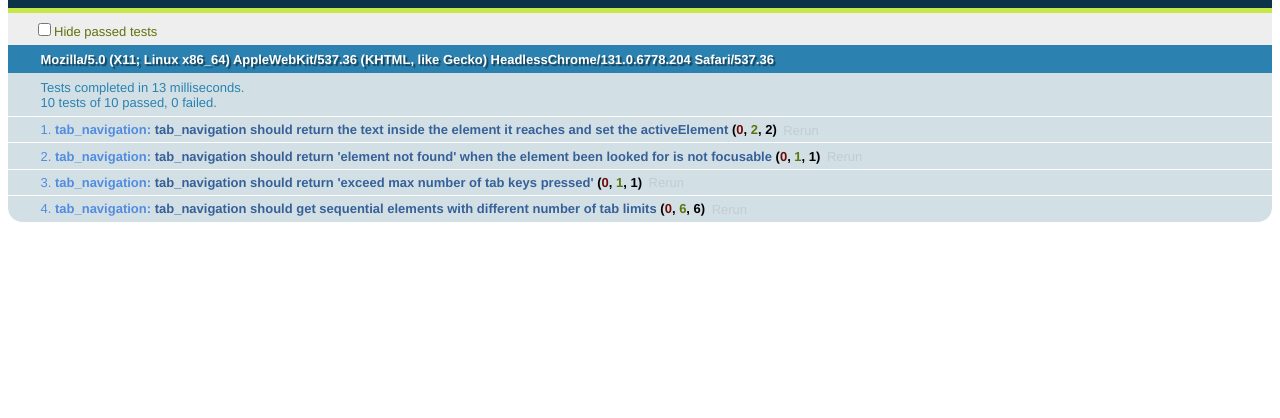
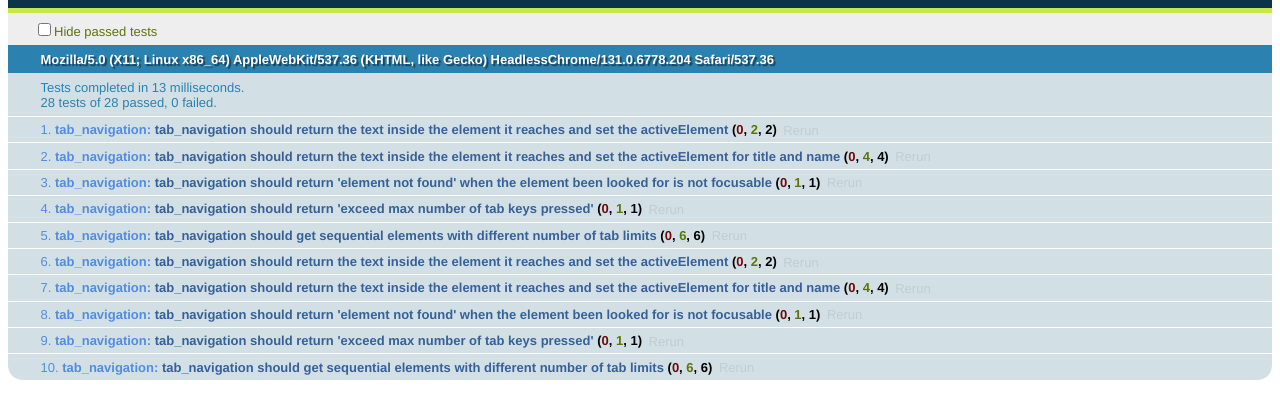
Before and after one commit to watinha/Pyccuracy-Accessibility-Actions, a plain HTML site: page js_codes_tests/index.html in a window 1280 px wide. Shown: the part 48-466 px from the top of the page. Drawn offline with Linux system fonts and the light colour scheme.

Commit message:
Also looks for name and titles within elements. First running actions COMPLETED

```diff
--- a/js_codes/tab_navigation.js
+++ b/js_codes/tab_navigation.js
@@ -42,6 +42,10 @@ function tab_navigation(element_text, tab_limit){
         focusable_nodes[cont].focus();
         if (focusable_nodes[cont].innerHTML.search(element_text) >= 0)
             return element_text;
+        if(focusable_nodes[cont].title && focusable_nodes[cont].title.search(element_text) >= 0)
+            return element_text;
+        if(focusable_nodes[cont].name && focusable_nodes[cont].name.search(element_text) >= 0)
+            return element_text;
     }
     if((cont - current_index) == tab_limit)
         return this.constants.TAB_LIMIT_EXCEEDED;
--- a/js_codes_tests/index.html
+++ b/js_codes_tests/index.html
@@ -30,6 +30,7 @@
       <a href="#link5">link 5</a>
       <form action="index_submit" method="get" accept-charset="utf-8">
           <input name="textinput" value=""></input>
+          <input title="textinput2" name="" value=""></input>
           <input type="submit" value="Continue &rarr;" />
       </form>
       <h2>Fourth header</h2>
--- a/js_codes_tests/test_tab_navigation.js
+++ b/js_codes_tests/test_tab_navigation.js
@@ -8,6 +8,16 @@ document.addEventListener("load", function(e){
         equal(result, "first button");
         var button_element = document.getElementsByTagName("button")[0];
         equal(document.activeElement, button_element);
+    });
+
+    test("tab_navigation should return the text inside the element it reaches and set the activeElement for title and name", function(){
+        var result = tab_navigation("textinput");
+        equal(result, "textinput");
+        equal(document.activeElement.name, "textinput");
+
+        result = tab_navigation("textinput2");
+        equal(result, "textinput2");
+        equal(document.activeElement.title, "textinput2");
     });
 
     test("tab_navigation should return 'element not found' when the element been looked for is not focusable", function(){
```
